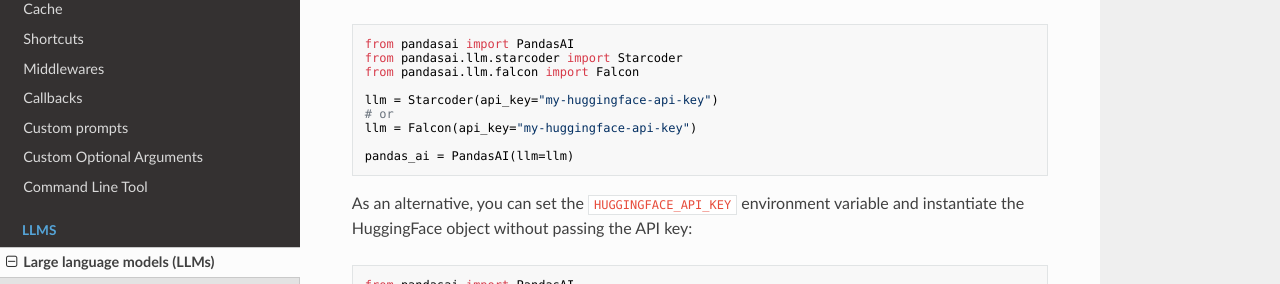
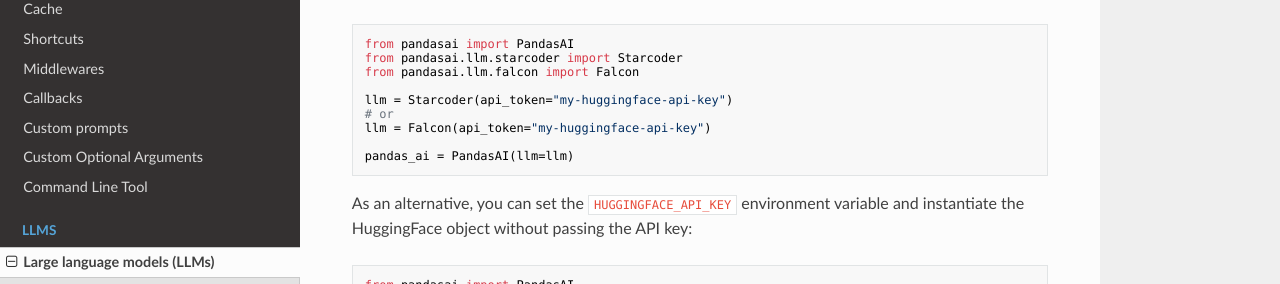
Before and after one commit to Sinaptik-AI/pandas-ai, an MkDocs documentation site: the page built from docs/llms.md, in a window 1280 px wide and 1400 px high, scrolled down 1314 px. Shown: the part 195-479 px from the top of the window. Built offline with MkDocs 1.6.1, drawn with Linux system fonts in a browser that asks for light colours; nearby versions of some CDN libraries; some of the changed text lies outside the part shown.

Commit message:
Update LLMs documentation code to match the last version
I have updated OpenAI, Starcoder, Falcon, and AzureOpenAI.

But I haven't edited GooglePalm because it still uses api_key in the last version not api_token

````diff
--- a/docs/llms.md
+++ b/docs/llms.md
@@ -12,7 +12,7 @@
 from pandasai import PandasAI
 from pandasai.llm.openai import OpenAI
 
-llm = OpenAI(api_key="my-openai-api-key")
+llm = OpenAI(api_token="my-openai-api-key")
 pandas_ai = PandasAI(llm=llm)
 ```
 
@@ -77,9 +77,9 @@
 from pandasai.llm.starcoder import Starcoder
 from pandasai.llm.falcon import Falcon
 
-llm = Starcoder(api_key="my-huggingface-api-key")
+llm = Starcoder(api_token="my-huggingface-api-key")
 # or
-llm = Falcon(api_key="my-huggingface-api-key")
+llm = Falcon(api_token="my-huggingface-api-key")
 
 pandas_ai = PandasAI(llm=llm)
 ```
@@ -146,7 +146,7 @@
 from pandasai.llm.azure_openai import AzureOpenAI
 
 llm = AzureOpenAI(
-    api_key="my-azure-openai-api-key",
+    api_token="my-azure-openai-api-key",
     api_base="my-azure-openai-api-endpoint",
     api_version="2023-05-15",
     deployment_name="my-deployment-name"
````
